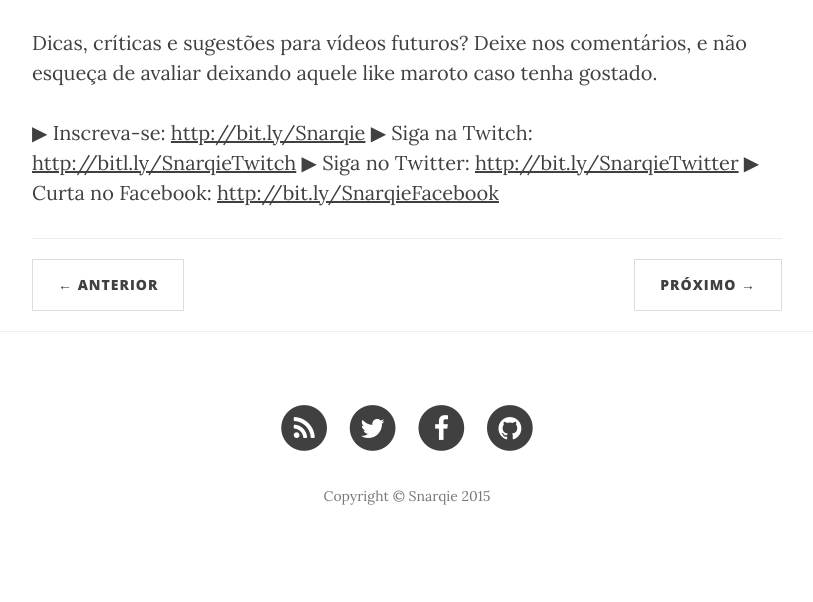
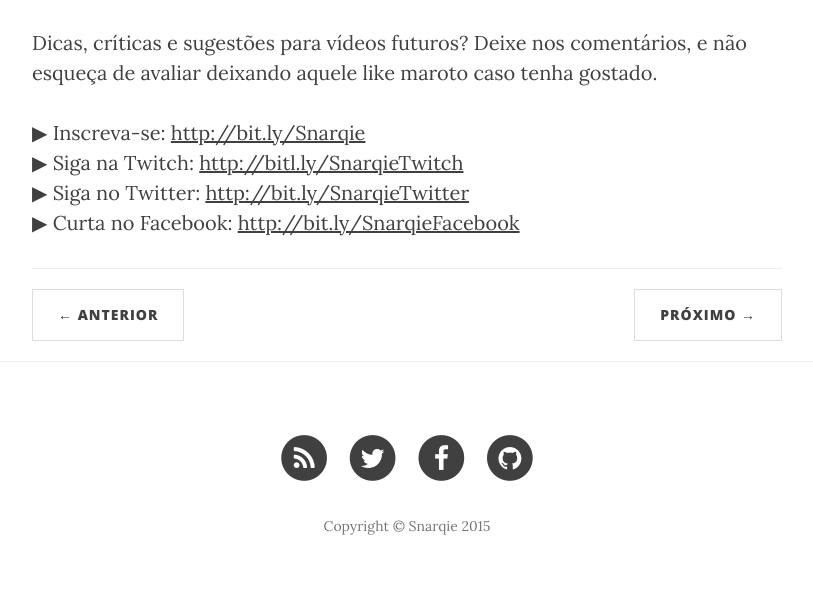
Before and after one commit to snarq/snarq.github.io, a Jekyll site: the page built from _posts/2014-12-23-smite-pra-aca-baco-migo.md, in a window 1280 px wide. Shown: the part 886-1488 px from the top of the page, without its empty margins (233-1046 px from the left). Built offline with Jekyll 4.4.1, drawn with Linux system fonts in a browser that asks for light colours; nearby versions of some CDN libraries; comment, search, counter and statistics services are not loaded; before the commit the page ends 1458 px from its top, so only the background shows below that.

```diff
--- a/_posts/2014-12-23-smite-pra-aca-baco-migo.md
+++ b/_posts/2014-12-23-smite-pra-aca-baco-migo.md
@@ -8,7 +8,7 @@ header-img: "img/post-youtube.jpg"
 <iframe width="640" height="360" src="https://www.youtube.com/embed/OiRJsYbkt_8?rel=0&amp;showinfo=0" frameborder="0" allowfullscreen></iframe>
 Dicas, críticas e sugestões para vídeos futuros? Deixe nos comentários, e não esqueça de avaliar deixando aquele like maroto caso tenha gostado.
 
-▶ Inscreva-se: <a href="http://bit.ly/Snarqie">http://bit.ly/Snarqie</a>
-▶ Siga na Twitch: <a href="http://bitl.ly/SnarqieTwitch">http://bitl.ly/SnarqieTwitch</a>
-▶ Siga no Twitter: <a href="http://bit.ly/SnarqieTwitter">http://bit.ly/SnarqieTwitter</a>
+▶ Inscreva-se: <a href="http://bit.ly/Snarqie">http://bit.ly/Snarqie</a><br />
+▶ Siga na Twitch: <a href="http://bitl.ly/SnarqieTwitch">http://bitl.ly/SnarqieTwitch</a><br />
+▶ Siga no Twitter: <a href="http://bit.ly/SnarqieTwitter">http://bit.ly/SnarqieTwitter</a><br />
 ▶ Curta no Facebook: <a href="http://bit.ly/SnarqieFacebook">http://bit.ly/SnarqieFacebook</a>
```
